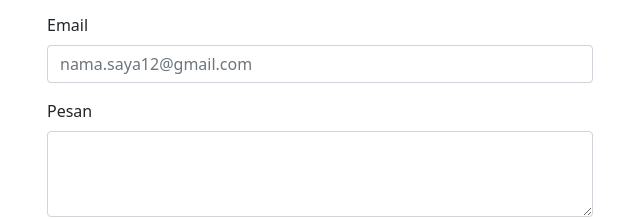
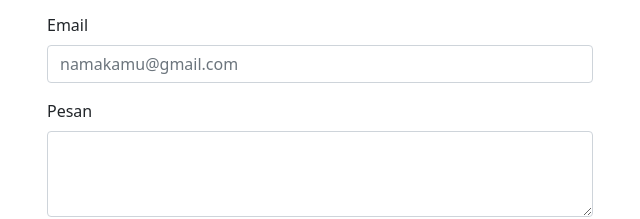
Before and after one commit to Saragih0/Saragih0.github.io, a plain HTML site: page index.html in a window 1280 px wide. Shown: the part 2863-3082 px from the top of the page, 320-960 px from the left. Drawn offline with nearby package versions, Linux system fonts and the light colour scheme.

Commit message:
mengubah placeholder menjadi namakamu@gmail.com

```diff
--- a/index.html
+++ b/index.html
@@ -169,7 +169,7 @@
               </div>
               <div class="mb-3">
                 <label for="email" class="form-label">Email</label>
-                <input type="email" class="form-control" id="email" aria-describedby="email" placeholder="nama.saya12@gmail.com" />
+                <input type="email" class="form-control" id="email" aria-describedby="email" placeholder="namakamu@gmail.com" />
               </div>
               <div class="mb-3">
                 <label for="exampleFormControlTextarea1" class="form-label">Pesan</label>
```
